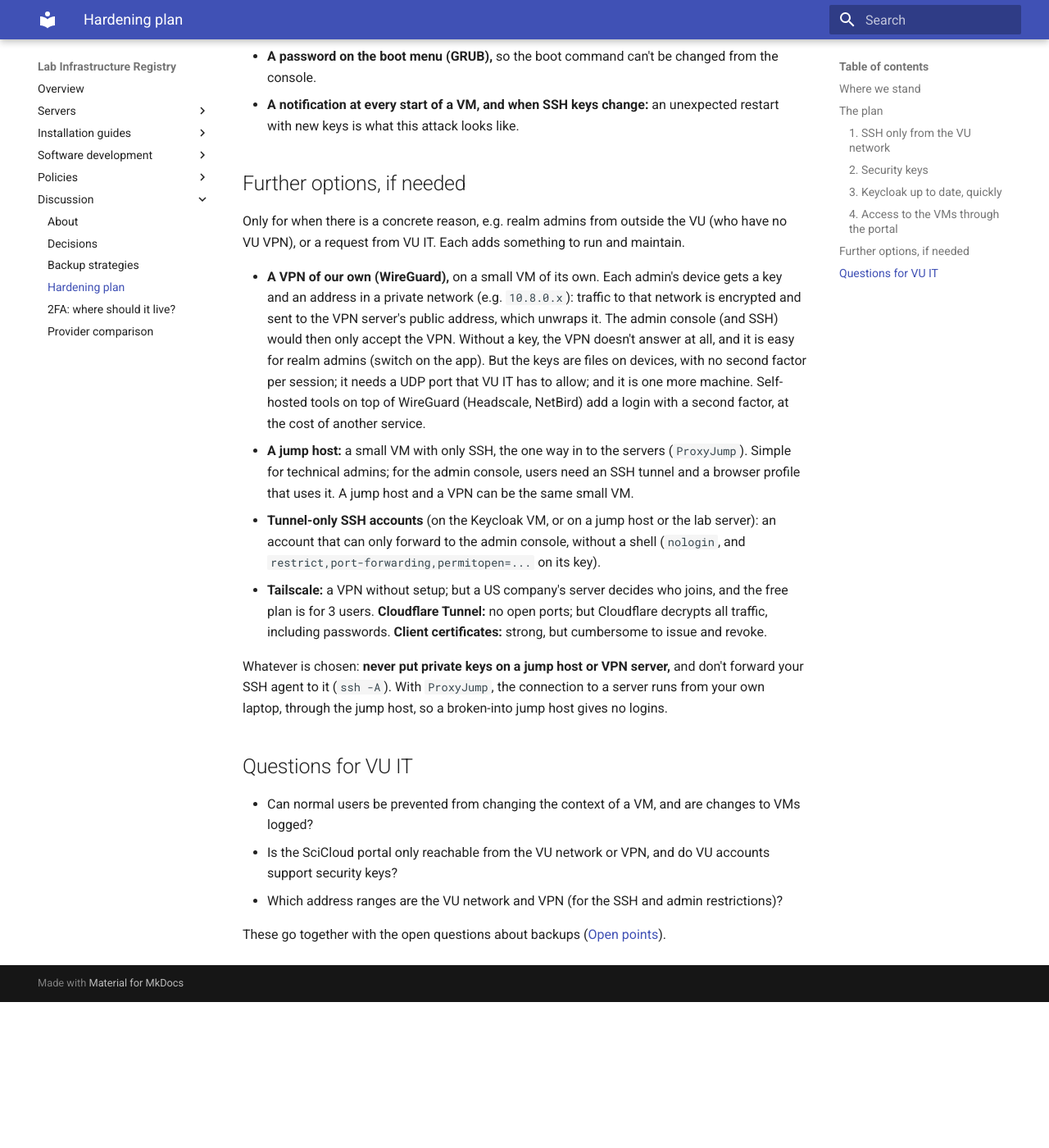
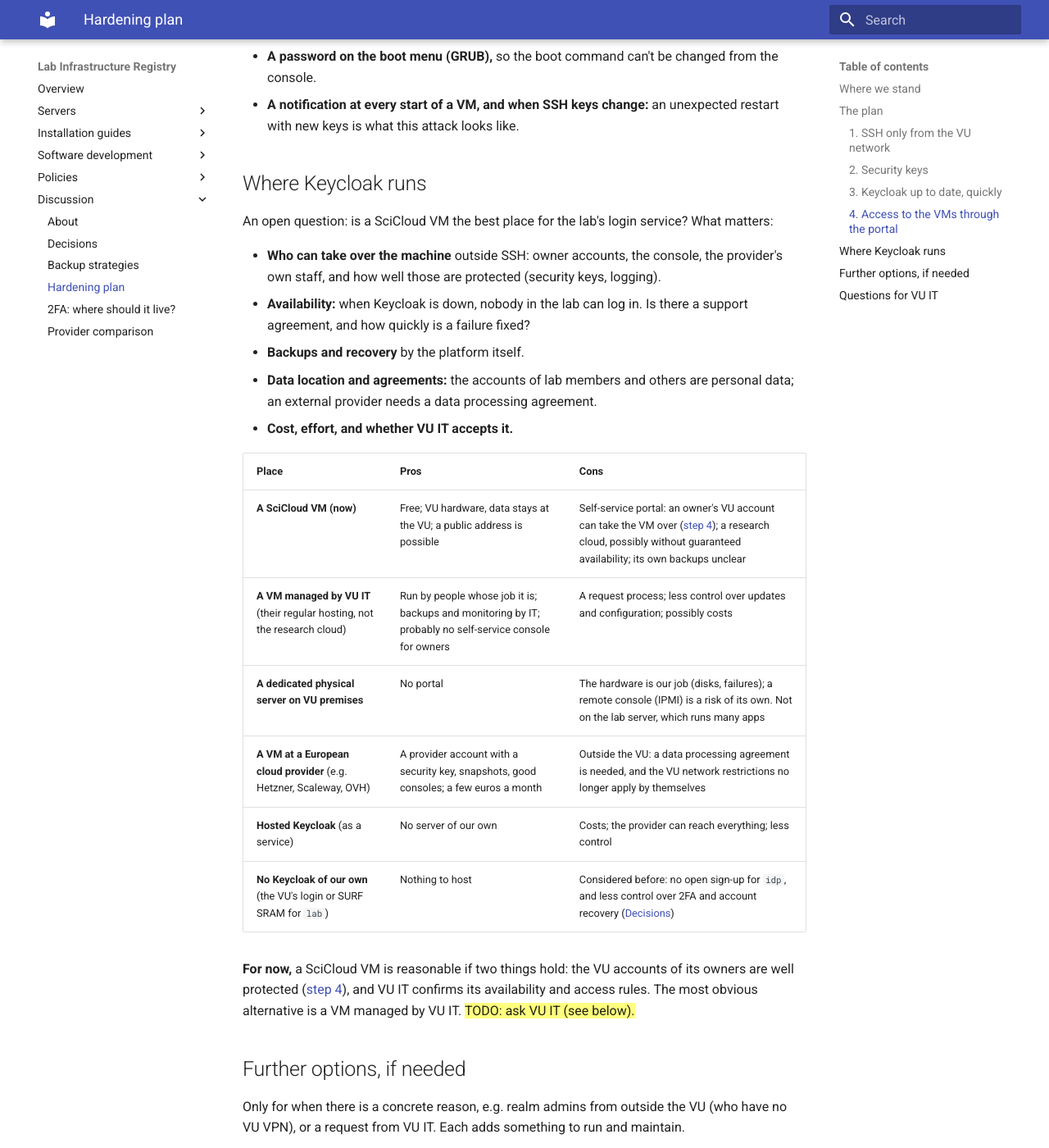
Before and after one commit to kasperwelbers/societal-analytics-lab-infra, an MkDocs documentation site: the page built from docs/hardening.md, in a window 1280 px wide and 1400 px high, scrolled down 2924 px. Shown: the whole window at 82% size. Built offline with MkDocs 1.6.1 and Material for MkDocs 9.7.7, drawn with Linux system fonts in a browser that asks for light colours; before the commit the page ends 4146 px from its top, so only the background shows below that; some of the changed text lies outside the part shown.

Commit message:
Hardening plan: where Keycloak runs (open question, options and criteria)
Co-Authored-By: Claude Opus 5.5 <noreply@anthropic.com>
Claude-Session: https://claude.ai/code/session_019W6Pqxp2q1zbwJeh2ybKkP

```diff
--- a/docs/hardening.md
+++ b/docs/hardening.md
@@ -75,6 +75,27 @@ A barrier in front of the admin console is there because of possible flaws in Ke
 * **A password on the boot menu (GRUB),** so the boot command can't be changed from the console.
 * **A notification at every start of a VM, and when SSH keys change:** an unexpected restart with new keys is what this attack looks like.
 
+## Where Keycloak runs
+
+An open question: is a SciCloud VM the best place for the lab's login service? What matters:
+
+* **Who can take over the machine** outside SSH: owner accounts, the console, the provider's own staff, and how well those are protected (security keys, logging).
+* **Availability:** when Keycloak is down, nobody in the lab can log in. Is there a support agreement, and how quickly is a failure fixed?
+* **Backups and recovery** by the platform itself.
+* **Data location and agreements:** the accounts of lab members and others are personal data; an external provider needs a data processing agreement.
+* **Cost, effort, and whether VU IT accepts it.**
+
+| Place | Pros | Cons |
+| --- | --- | --- |
+| **A SciCloud VM (now)** | Free; VU hardware, data stays at the VU; a public address is possible | Self-service portal: an owner's VU account can take the VM over ([step 4](#4-access-to-the-vms-through-the-portal)); a research cloud, possibly without guaranteed availability; its own backups unclear |
+| **A VM managed by VU IT** (their regular hosting, not the research cloud) | Run by people whose job it is; backups and monitoring by IT; probably no self-service console for owners | A request process; less control over updates and configuration; possibly costs |
+| **A dedicated physical server on VU premises** | No portal | The hardware is our job (disks, failures); a remote console (IPMI) is a risk of its own. Not on the lab server, which runs many apps |
+| **A VM at a European cloud provider** (e.g. Hetzner, Scaleway, OVH) | A provider account with a security key, snapshots, good consoles; a few euros a month | Outside the VU: a data processing agreement is needed, and the VU network restrictions no longer apply by themselves |
+| **Hosted Keycloak** (as a service) | No server of our own | Costs; the provider can reach everything; less control |
+| **No Keycloak of our own** (the VU's login or SURF SRAM for `lab`) | Nothing to host | Considered before: no open sign-up for `idp`, and less control over 2FA and account recovery ([Decisions](decisions.md#keycloak)) |
+
+**For now,** a SciCloud VM is reasonable if two things hold: the VU accounts of its owners are well protected ([step 4](#4-access-to-the-vms-through-the-portal)), and VU IT confirms its availability and access rules. The most obvious alternative is a VM managed by VU IT. ==TODO: ask VU IT (see below).==
+
 ## Further options, if needed
 
 Only for when there is a concrete reason, e.g. realm admins from outside the VU (who have no VU VPN), or a request from VU IT. Each adds something to run and maintain.
@@ -91,5 +112,6 @@ Whatever is chosen: **never put private keys on a jump host or VPN server,** and
 * Can normal users be prevented from changing the context of a VM, and are changes to VMs logged?
 * Is the SciCloud portal only reachable from the VU network or VPN, and do VU accounts support security keys?
 * Which address ranges are the VU network and VPN (for the SSH and admin restrictions)?
+* What availability does SciCloud offer (support, failures, backups)? And could the lab's login service run on a VM managed by VU IT instead, and who could reach its console there?
 
 These go together with the open questions about backups ([Open points](index.md#open-points)).
```
